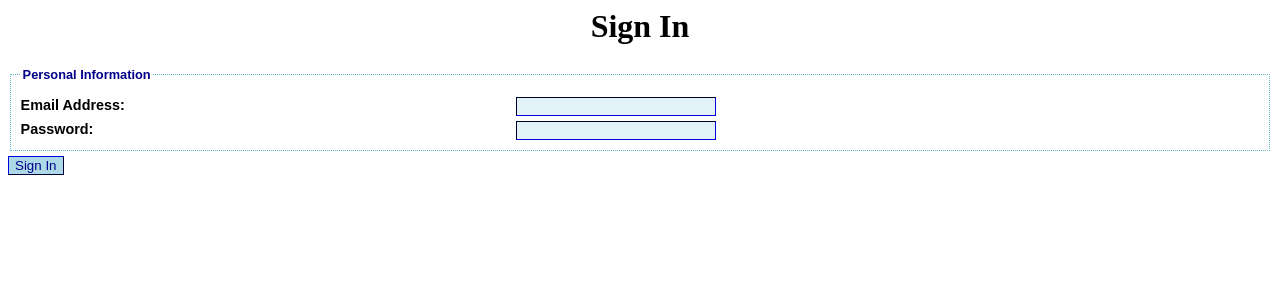
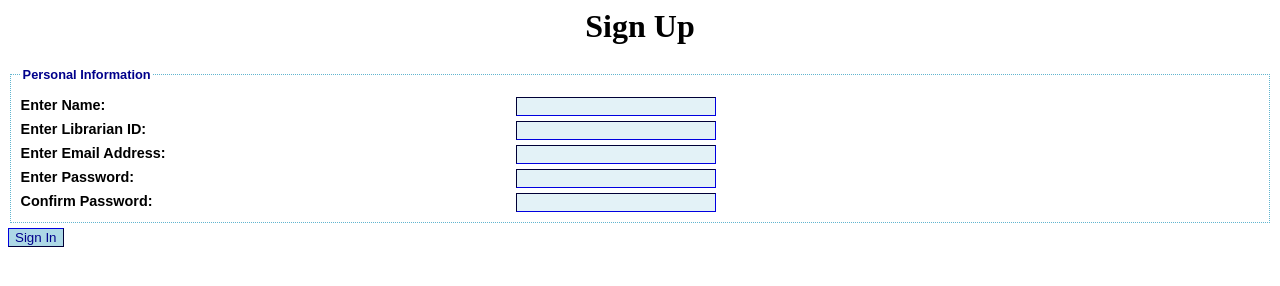
Before and after one commit to wesleytorrez/CS_503, a plain HTML site: page Signup and Add Book (Awale)/signup.html in a window 1280 px wide. Drawn offline with Linux system fonts and the light colour scheme.

Commit message:
Edited sign in to sign up

```diff
--- a/Signup and Add Book (Awale)/signup.html
+++ b/Signup and Add Book (Awale)/signup.html
@@ -1,23 +1,35 @@
 <html>
 <title>
-    Librarian Sign In
+    Librarian Sign Up
 </title>
 <head>
     <link rel="stylesheet" href="signupStyles.css">
 </head>
 
 <body>
-    <h1>Sign In</h1>
+    <h1>Sign Up</h1>
     <form method="post" action="fieldset.html">
         <fieldset>
             <legend>Personal Information</legend>
             <div>
-                <label for="email">Email Address:</label>
+                <label for="name">Enter Name:</label>
                 <input type="text" name="email" id="email" class="txt" />
             </div>
             <div>
-                <label for="password1">Password:</label>
+                <label for="ID">Enter Librarian ID:</label>
+                <input type="text" name="LID" id="LID" class="txt" />
+            </div>
+            <div>
+                <label for="email">Enter Email Address:</label>
+                <input type="text" name="email" id="email" class="txt" />
+            </div>
+            <div>
+                <label for="password1">Enter Password:</label>
                 <input type="password" name="password1" id="password1" class="txt" />
+            </div>
+            <div>
+                <label for="passwordconfirm">Confirm Password:</label>
+                <input type="password" name="passwordconfirm" id="passwordconfirm" class="txt" />
             </div>
         </fieldset>
         <div>
```
